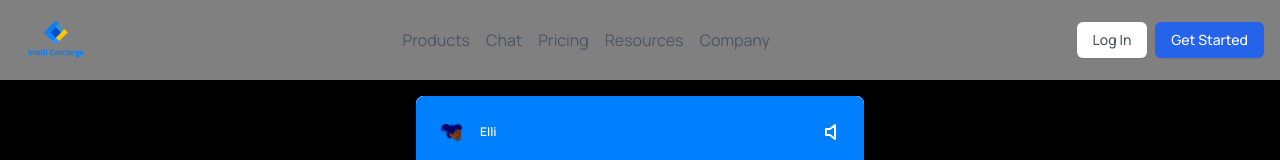
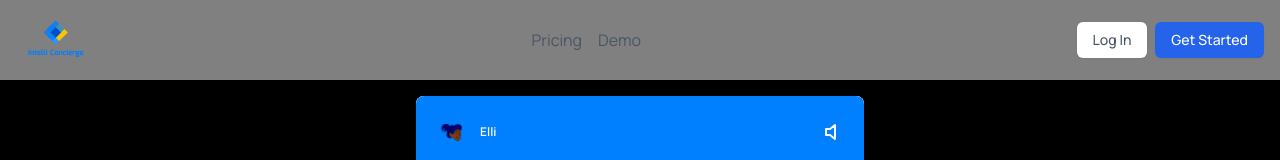
Before and after one commit to Intelli-Holdings/intelli-chatbot, a Next.js app in the folder my-app/: page /chat in a window 1280 px wide. Shown: the top 160 px of the page. Built offline with nearby package versions, Linux system fonts and the light colour scheme.

Commit message:
changed navbar to only display pricing and demo

```diff
--- a/my-app/components/navbar.tsx
+++ b/my-app/components/navbar.tsx
@@ -6,7 +6,7 @@ import Image from "next/image"
 export function Navbar() {
     return (
 
-<div className="fixed top-0 left-0 right-0 z-10 bg-white/50 backdrop-blur-md shadow-md">
+<div className="fixed top-0 left-0 right-0 z-10 bg-white/50 backdrop-blur-md shadow-sm">
         <div className="container mx-auto flex items-center justify-between px-4 py-2">
           <div className="flex items-center" >
             <a className="" href="/">
@@ -14,21 +14,16 @@ export function Navbar() {
             </a>
           </div>
           <nav className="flex space-x-4">
-            <a className="bold text-gray-600 hover:text-gray-900" href="/products">
-              Products
-            </a>
-            <a className="bold text-gray-600 hover:text-gray-900" href="/chat">
-              Chat
-            </a>
+
+
             <a className="text-gray-600 hover:text-gray-900" href="/pricing">
               Pricing
             </a>
-            <a className="text-gray-600 hover:text-gray-900" href="/resources">
-              Resources
+            <a className="text-gray-600 hover:text-gray-900" href="/chat">
+              Demo
             </a>
-            <a className="text-gray-600 hover:text-gray-900" href="/company">
-              Company
-            </a>
+
+
           </nav>
           <div className="flex space-x-2">
             <a
```
